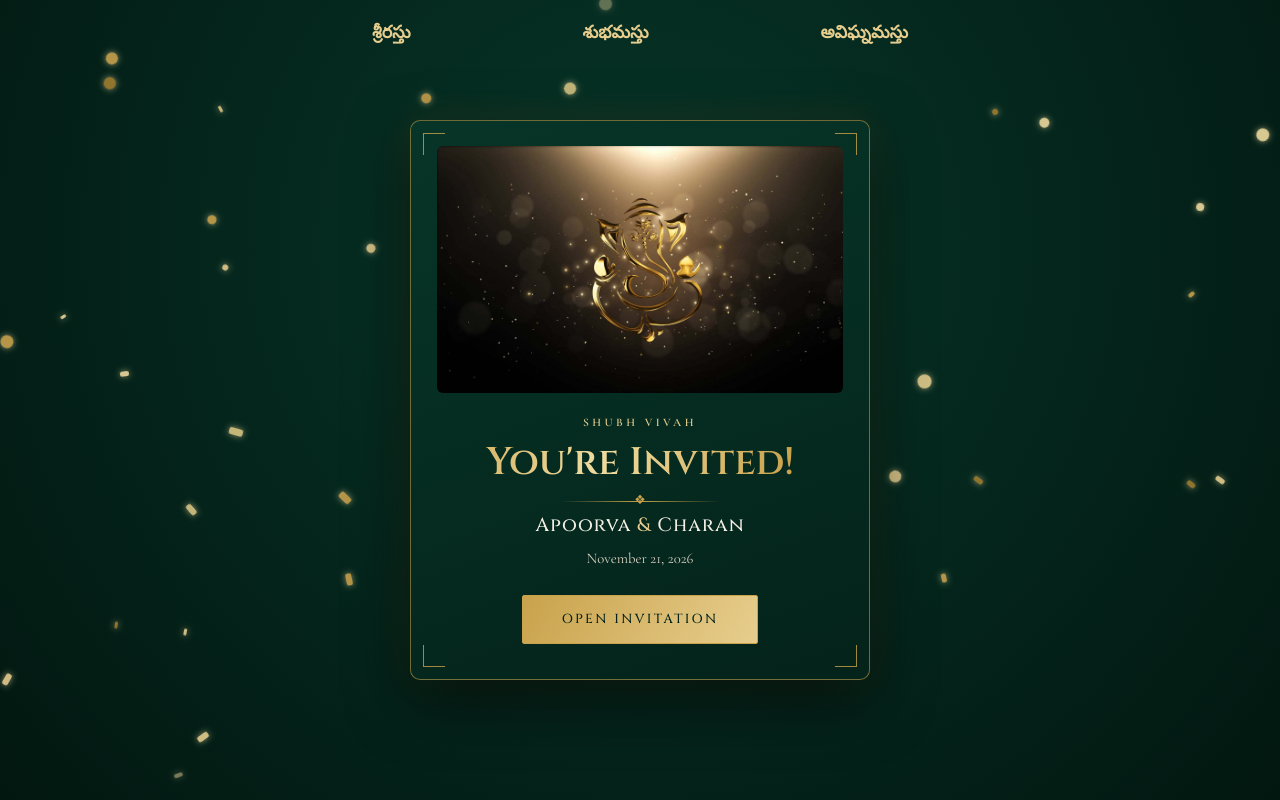
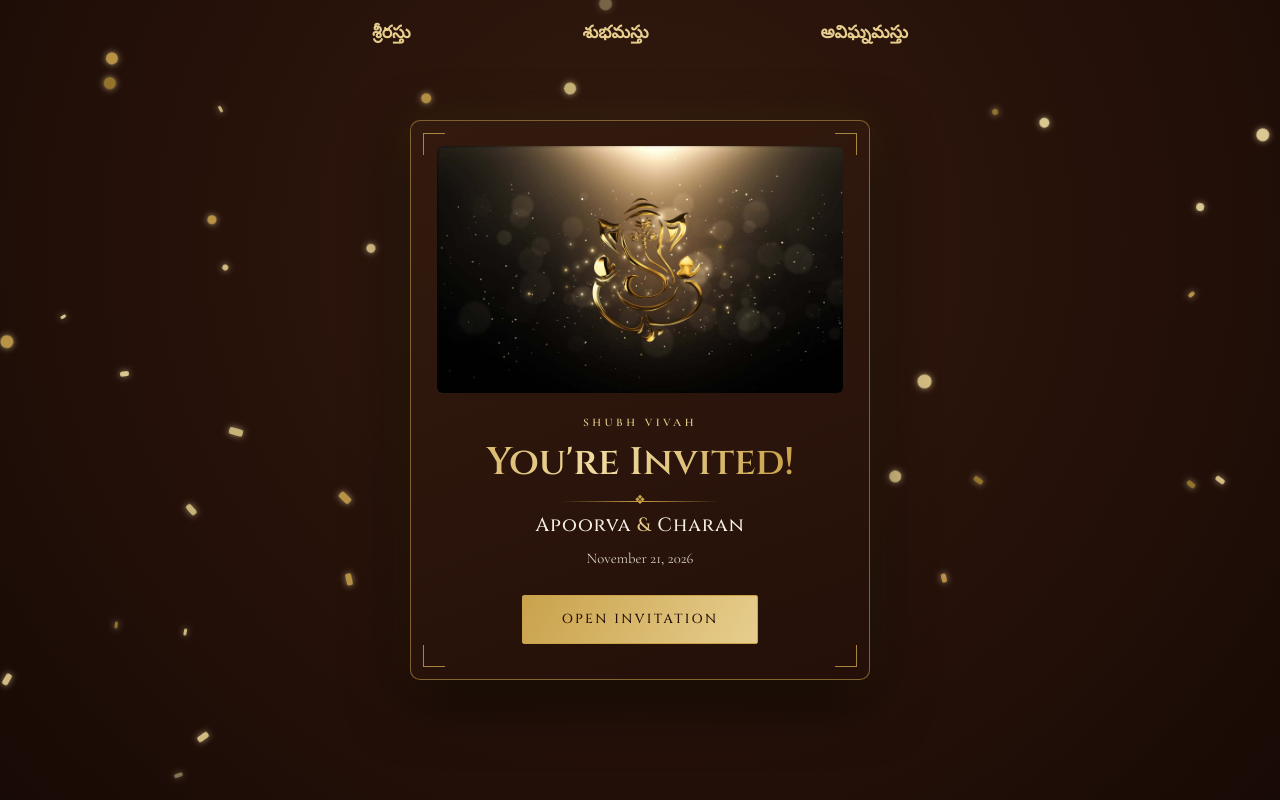
Before and after one commit to charanreddy7cr7/charan-appu-invite, a Next.js app: page / in a window 1280 px wide. Shown: the top 800 px of the page. Built offline with nearby package versions, Linux system fonts and the light colour scheme.

Commit message:
Theme: deep dark chocolate + antique gold; lighter champagne-gold wedding family scene

```diff
--- a/app/components/CountdownSection.tsx
+++ b/app/components/CountdownSection.tsx
@@ -30,7 +30,7 @@ function Unit({ value, label, color }: { value: number; label: string; color: st
         style={{
           width: "clamp(4.5rem, 18vw, 7rem)",
           height: "clamp(4.5rem, 18vw, 7rem)",
-          background: "#0A4030",
+          background: "#3D2011",
           boxShadow: `0 10px 26px ${color}33`,
           border: `3px solid ${color}`,
         }}
@@ -63,7 +63,7 @@ export default function CountdownSection() {
   if (!mounted) return null;
 
   return (
-    <section id="countdown" className="py-20 px-6 relative" style={{ background: "#04231A" }}>
+    <section id="countdown" className="py-20 px-6 relative" style={{ background: "#241009" }}>
       <div className="max-w-3xl mx-auto text-center">
         <motion.p
           initial={{ opacity: 0, y: 16 }} whileInView={{ opacity: 1, y: 0 }} viewport={{ once: true }}
--- a/app/components/DressCodeSection.tsx
+++ b/app/components/DressCodeSection.tsx
@@ -13,7 +13,7 @@ const codes = [
 
 export default function DressCodeSection() {
   return (
-    <section id="dresscode" className="py-20 px-6 relative" style={{ background: "#04231A" }}>
+    <section id="dresscode" className="py-20 px-6 relative" style={{ background: "#241009" }}>
       <div className="max-w-5xl mx-auto">
         <motion.div initial={{ opacity: 0, y: 20 }} whileInView={{ opacity: 1, y: 0 }} viewport={{ once: true }} className="text-center mb-14">
           <p style={{ fontFamily: "'Cormorant Garamond', serif", fontWeight: 600, fontSize: "0.75rem", letterSpacing: "0.24em", color: "#C9A24B", textTransform: "uppercase" }}>
--- a/app/components/EnvelopeIntro.tsx
+++ b/app/components/EnvelopeIntro.tsx
@@ -60,7 +60,7 @@ export default function EnvelopeIntro() {
           initial={{ opacity: 1 }}
           exit={{ opacity: 0, transition: { duration: 0.7 } }}
           className="fixed inset-0 z-[9999] flex items-center justify-center overflow-y-auto py-8"
-          style={{ background: "radial-gradient(circle at 50% 30%, #073528 0%, #04231A 60%, #021710 100%)" }}
+          style={{ background: "radial-gradient(circle at 50% 30%, #331A0E 0%, #241009 60%, #180A05 100%)" }}
         >
           <Confetti count={40} />
 
@@ -82,7 +82,7 @@ export default function EnvelopeIntro() {
               width: "min(90vw, 460px)",
               padding: "1.6rem 1.6rem 2.2rem",
               borderRadius: 10,
-              background: "linear-gradient(160deg, #073528 0%, #04231A 100%)",
+              background: "linear-gradient(160deg, #331A0E 0%, #241009 100%)",
               border: "1.5px solid rgba(201,162,75,0.55)",
               boxShadow: "0 20px 60px rgba(0,0,0,0.6), 0 0 40px rgba(201,162,75,0.12)",
             }}
--- a/app/components/EventsSection.tsx
+++ b/app/components/EventsSection.tsx
@@ -41,7 +41,7 @@ const events: EventItem[] = [
 
 export default function EventsSection() {
   return (
-    <section id="events" className="py-20 px-6 relative overflow-hidden" style={{ background: "#04231A" }}>
+    <section id="events" className="py-20 px-6 relative overflow-hidden" style={{ background: "#241009" }}>
       <div className="absolute top-10 -left-16 w-64 h-64 rounded-full pointer-events-none"
         style={{ background: "radial-gradient(circle, rgba(201,162,75,0.14), transparent 70%)" }} />
       <div className="absolute bottom-10 -right-16 w-72 h-72 rounded-full pointer-events-none"
--- a/app/components/Footer.tsx
+++ b/app/components/Footer.tsx
@@ -6,7 +6,7 @@ import Confetti from "./Confetti";
 export default function Footer() {
   return (
     <footer className="relative overflow-hidden py-24 px-6 text-center"
-      style={{ background: "linear-gradient(160deg, #021710 0%, #073528 55%, #04231A 100%)" }}>
+      style={{ background: "linear-gradient(160deg, #180A05 0%, #331A0E 55%, #241009 100%)" }}>
       <Confetti count={30} />
 
       <div className="relative z-10">
--- a/app/components/GallerySection.tsx
+++ b/app/components/GallerySection.tsx
@@ -17,7 +17,7 @@ export default function GallerySection() {
   const [lightbox, setLightbox] = useState<number | null>(null);
 
   return (
-    <section id="gallery" className="py-20 px-6 relative" style={{ background: "#073528" }}>
+    <section id="gallery" className="py-20 px-6 relative" style={{ background: "#331A0E" }}>
       <div className="max-w-5xl mx-auto">
         <motion.div initial={{ opacity: 0, y: 20 }} whileInView={{ opacity: 1, y: 0 }} viewport={{ once: true }} className="text-center mb-14">
           <p style={{ fontFamily: "'Cormorant Garamond', serif", fontWeight: 600, fontSize: "0.75rem", letterSpacing: "0.24em", color: "#C9A24B", textTransform: "uppercase" }}>
@@ -66,7 +66,7 @@ export default function GallerySection() {
               <span style={{ fontSize: "3rem" }}>📷</span>
               <p className="mt-2" style={{ fontFamily: "'Cinzel', serif", fontWeight: 600, color: items[lightbox].color, fontSize: "1.3rem" }}>{items[lightbox].caption}</p>
               <button onClick={() => setLightbox(null)} className="absolute top-3 right-3"
-                style={{ width: 34, height: 34, borderRadius: 999, background: "#0A4030", border: "none", cursor: "pointer", fontSize: "1rem", color: "#F4EFE4" }}>✕</button>
+                style={{ width: 34, height: 34, borderRadius: 999, background: "#3D2011", border: "none", cursor: "pointer", fontSize: "1rem", color: "#F4EFE4" }}>✕</button>
             </motion.div>
           </motion.div>
         )}
--- a/app/components/GlobalNav.tsx
+++ b/app/components/GlobalNav.tsx
@@ -69,7 +69,7 @@ export default function GlobalNav() {
             initial={{ opacity: 0, x: "100%" }} animate={{ opacity: 1, x: 0 }} exit={{ opacity: 0, x: "100%" }}
             transition={{ type: "tween", duration: 0.3 }}
             className="fixed inset-0 z-40 flex flex-col items-center justify-center gap-8"
-            style={{ background: "linear-gradient(160deg, #073528, #04231A)" }}>
+            style={{ background: "linear-gradient(160deg, #331A0E, #241009)" }}>
             <span className="festive-text" style={{ fontFamily: "'Cinzel', serif", fontWeight: 700, fontSize: "2rem" }}>A &amp; C</span>
             {navLinks.map((l, i) => (
               <motion.a key={l.href} href={l.href}
--- a/app/components/HeroSection.tsx
+++ b/app/components/HeroSection.tsx
@@ -8,7 +8,7 @@ export default function HeroSection() {
     <section
       id="home"
       className="relative min-h-screen flex flex-col items-center justify-center overflow-hidden px-6"
-      style={{ background: "radial-gradient(circle at 20% 20%, #073528 0%, #04231A 55%, #021710 100%)" }}
+      style={{ background: "radial-gradient(circle at 20% 20%, #331A0E 0%, #241009 55%, #180A05 100%)" }}
     >
       <Confetti count={44} />
 
--- a/app/components/RegistrySection.tsx
+++ b/app/components/RegistrySection.tsx
@@ -8,7 +8,7 @@ const gifts = [
 
 export default function RegistrySection() {
   return (
-    <section id="registry" className="py-20 px-6 relative" style={{ background: "#04231A" }}>
+    <section id="registry" className="py-20 px-6 relative" style={{ background: "#241009" }}>
       <div className="max-w-4xl mx-auto">
         <motion.div initial={{ opacity: 0, y: 20 }} whileInView={{ opacity: 1, y: 0 }} viewport={{ once: true }} className="text-center mb-14">
           <p style={{ fontFamily: "'Cormorant Garamond', serif", fontWeight: 600, fontSize: "0.75rem", letterSpacing: "0.24em", color: "#C9A24B", textTransform: "uppercase" }}>
--- a/app/components/WeddingDecor.tsx
+++ b/app/components/WeddingDecor.tsx
@@ -51,12 +51,12 @@ export default function WeddingDecor() {
       {/* Dark ornamental carved vertical borders on both edges */}
       <div className="absolute top-0 bottom-0 left-0" style={{
         width: "34px",
-        background: "linear-gradient(90deg, #021710 0%, #063024 70%, transparent 100%)",
+        background: "linear-gradient(90deg, #180A05 0%, #2A1509 70%, transparent 100%)",
         borderRight: "1px solid rgba(201,162,75,0.35)",
       }} />
       <div className="absolute top-0 bottom-0 right-0" style={{
         width: "34px",
-        background: "linear-gradient(270deg, #021710 0%, #063024 70%, transparent 100%)",
+        background: "linear-gradient(270deg, #180A05 0%, #2A1509 70%, transparent 100%)",
         borderLeft: "1px solid rgba(201,162,75,0.35)",
       }} />
 
--- a/app/globals.css
+++ b/app/globals.css
@@ -8,10 +8,10 @@
 
 :root {
   /* Core palette */
-  --navy:       #04231A;   /* deep forest green base */
-  --navy-2:     #073528;   /* lighter emerald section */
-  --navy-3:     #021710;   /* darkest green */
-  --navy-card:  #0A4030;   /* card / panel emerald */
+  --navy:       #241009;   /* deep dark chocolate base */
+  --navy-2:     #331A0E;   /* lighter chocolate section */
+  --navy-3:     #180A05;   /* darkest chocolate */
+  --navy-card:  #3D2011;   /* card / panel chocolate */
 
   --gold:       #C9A24B;   /* warm antique gold */
   --gold-light: #E7CE8E;   /* light champagne gold */
@@ -211,7 +211,7 @@ input::placeholder, textarea::placeholder { color: var(--muted); }
   position: fixed; bottom: 22px; right: 22px; z-index: 40;
   display: flex; align-items: center; gap: 8px;
   padding: 11px 18px; border-radius: 999px;
-  background: rgba(4,35,26,0.92);
+  background: rgba(36,16,9,0.92);
   border: 1px solid var(--gold); color: var(--gold);
   font-family: 'Cinzel', serif; font-weight: 500;
   font-size: 0.7rem; letter-spacing: 0.14em; text-transform: uppercase;
```
Also changed, not shown: app/components/RSVPSection.tsx (+5 -5 lines), public/wedding-family-gold.png.
